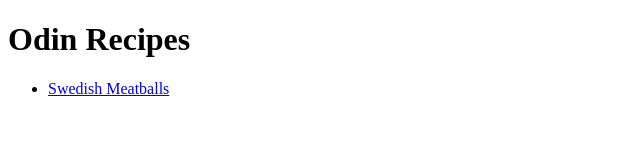
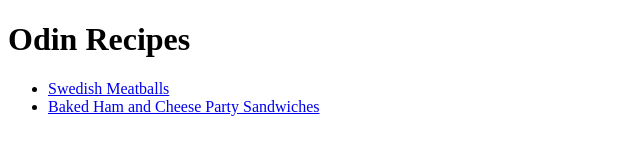
Before and after one commit to ManjotSinghJolly/recipes-project, a plain HTML site: page index.html in a window 1280 px wide. Shown: the whole page, without its empty margins (0-640 px from the left). Drawn offline with Linux system fonts and the light colour scheme.

Commit message:
Add link to Baked Ham and Cheese Sandwich page

```diff
--- a/index.html
+++ b/index.html
@@ -7,6 +7,11 @@
     <h1>Odin Recipes</h1>
     <ul>
       <li><a href="./recipes/swedish.html">Swedish Meatballs</a></li>
+      <li>
+        <a href="./recipes/bakedham.html"
+          >Baked Ham and Cheese Party Sandwiches</a
+        >
+      </li>
     </ul>
   </body>
 </html>
```
